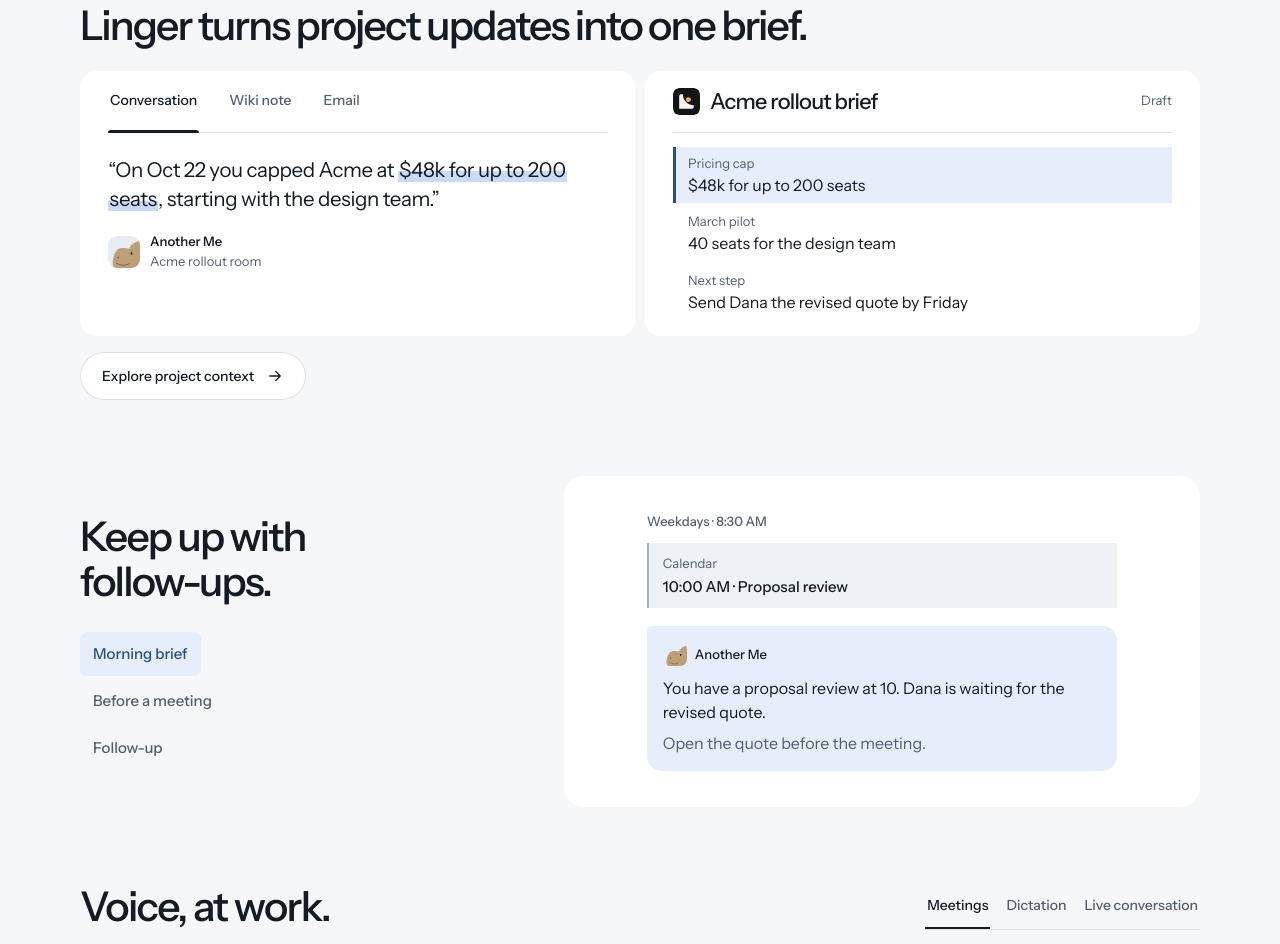
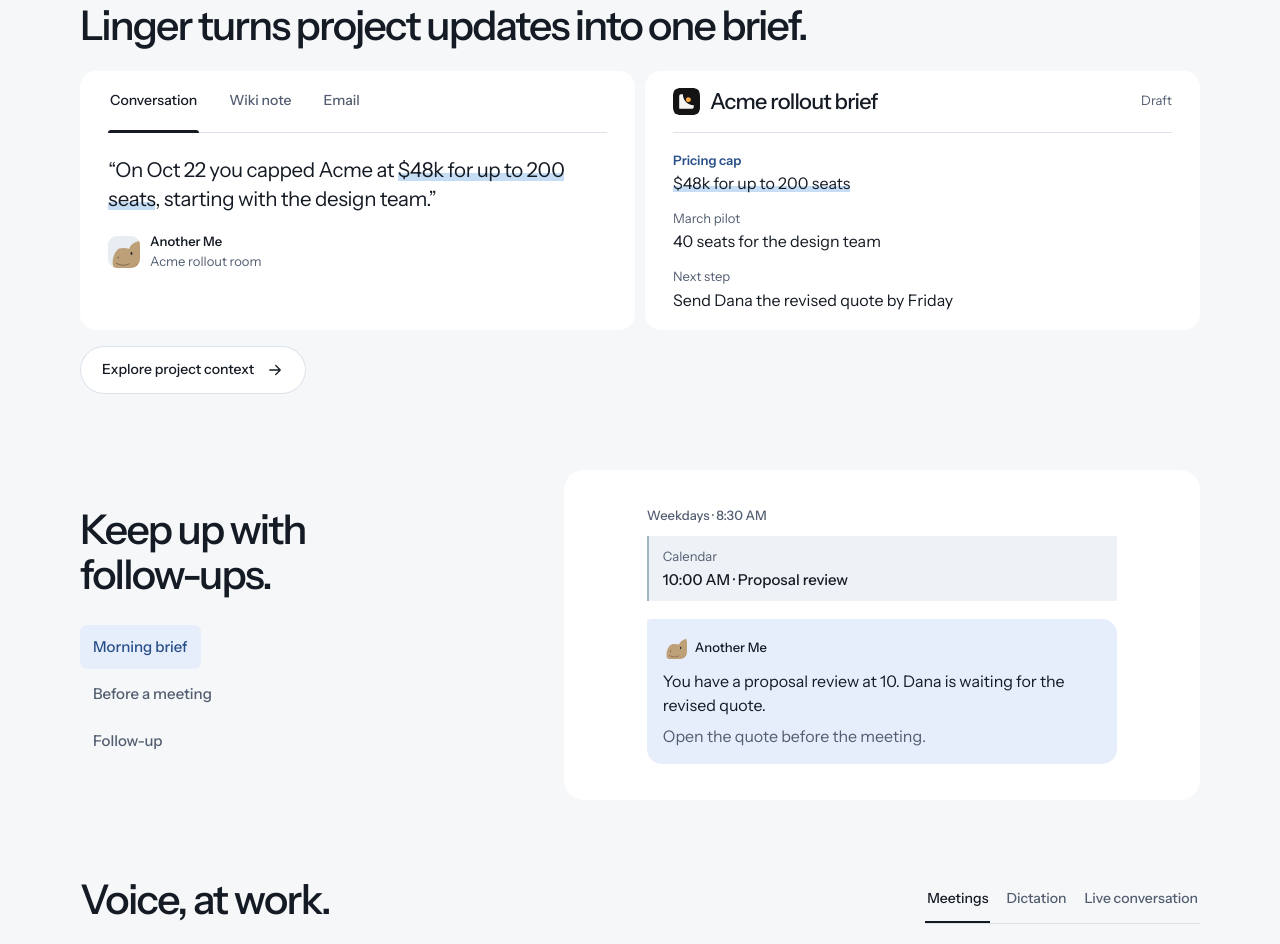
Before and after one commit to cora-is-volcano/linger-landing-page, a plain HTML site: page index.html in a window 1280 px wide. Shown: the part 2398-3342 px from the top of the page. Drawn offline with Linux system fonts and the light colour scheme; a web font is replaced by a local one.

Commit message:
Highlight the matching brief sentence alongside its source

```diff
--- a/index.html
+++ b/index.html
@@ -8,7 +8,7 @@
 <link rel="preload" as="font" type="font/woff2" href="./fonts/Switzer-Variable.woff2" crossorigin>
 <link rel="stylesheet" href="./typography.css?v=728f502668b2">
 <link rel="stylesheet" href="./review-theme.css?v=7ac91b760c91"><link rel="stylesheet" href="./review-demo.css?v=d7884f5a9106"><link rel="stylesheet" href="./review-content.css?v=71283d3bccde"><link rel="stylesheet" href="./review-footer.css?v=79159edae0bf">
-<link rel="stylesheet" href="./product-memory.css?v=8c8a2359a153"><link rel="stylesheet" href="./product-routines.css?v=e3a11dd38c0a"><link rel="stylesheet" href="./product-voice.css?v=0fe1a1039952">
+<link rel="stylesheet" href="./product-memory.css?v=0ab3f2866a32"><link rel="stylesheet" href="./product-routines.css?v=e3a11dd38c0a"><link rel="stylesheet" href="./product-voice.css?v=0fe1a1039952">
 <link rel="stylesheet" href="./customer-notes.css?v=ca4cd74ece69">
 <link rel="stylesheet" href="./action-system.css?v=88b748ac065b">
 
@@ -188,9 +188,9 @@
     <article class="memory-brief" aria-labelledby="memory-brief-title">
       <header><img src="./media/linger-mark.svg" width="27" height="27" alt="Linger"><h3 id="memory-brief-title">Acme rollout brief</h3><span>Draft</span></header>
       <dl>
-        <div id="memory-pricing" data-brief-source="conversation" aria-current="true"><dt>Pricing cap</dt><dd>$48k for up to 200 seats</dd></div>
-        <div id="memory-pilot" data-brief-source="notes"><dt>March pilot</dt><dd>40 seats for the design team</dd></div>
-        <div id="memory-followup" data-brief-source="email"><dt>Next step</dt><dd>Send Dana the revised quote by Friday</dd></div>
+        <div id="memory-pricing" data-brief-source="conversation" aria-current="true"><dt>Pricing cap</dt><dd><span>$48k for up to 200 seats</span></dd></div>
+        <div id="memory-pilot" data-brief-source="notes"><dt>March pilot</dt><dd><span>40 seats for the design team</span></dd></div>
+        <div id="memory-followup" data-brief-source="email"><dt>Next step</dt><dd><span>Send Dana the revised quote by Friday</span></dd></div>
       </dl>
     </article>
   </div>
--- a/product-memory.css
+++ b/product-memory.css
@@ -2,7 +2,7 @@
 .product-memory h2 { margin:0 0 22px; max-width:32ch; font:530 var(--section-title)/1.12 var(--font-body); letter-spacing:-.045em; }
 .memory-workspace {
   --sheet-inset:clamp(16px,2.2vw,28px);
-  --marker:#c8dbfa;
+  --marker:color-mix(in srgb, var(--action) 55%, white);
   display:grid;
   grid-template-columns:repeat(2,minmax(0,1fr));
   gap:10px;
@@ -38,7 +38,13 @@
 /* Reserve room for the longest excerpt as sources change. */
 .memory-excerpt[hidden] { display:block!important; visibility:hidden; opacity:0; pointer-events:none; }
 .memory-excerpt blockquote { margin:0; max-width:36ch; font:400 clamp(18px,1.6vw,22px)/1.45 var(--font-body); letter-spacing:-.018em; text-wrap:pretty; }
-.memory-excerpt mark { padding-inline:.06em; background:linear-gradient(transparent 58%,var(--marker) 58%); color:inherit; box-decoration-break:clone; -webkit-box-decoration-break:clone; }
+.memory-excerpt mark,
+.memory-brief [aria-current=true] dd > span {
+  background:linear-gradient(transparent 64%,var(--marker) 64%,var(--marker) 96%,transparent 96%);
+  color:inherit;
+  -webkit-box-decoration-break:clone;
+  box-decoration-break:clone;
+}
 .excerpt-author { display:flex; align-items:center; gap:10px; margin-top:18px; }
 .excerpt-author img, .excerpt-avatar { width:32px; height:32px; flex-shrink:0; border-radius:9px; }
 .excerpt-author img, .excerpt-avatar--wiki { background:#e8ecf3; }
@@ -52,11 +58,10 @@
 .memory-brief header img { border-radius:6px; }
 .memory-brief h3 { font:500 clamp(18px,1.7vw,22px)/1.2 var(--font-body); letter-spacing:-.035em; }
 .memory-brief header > span { margin-left:auto; color:var(--muted); font-size:13px; }
-.memory-brief dl { display:grid; gap:2px; margin:14px 0 0; }
-.memory-brief dl > div { border-inline-start:3px solid transparent; padding:7px 12px; }
-.memory-brief dl > div[aria-current=true] { border-color:var(--accent-ink); background:var(--accent-soft); }
+.memory-brief dl { display:grid; gap:14px; margin:18px 0 2px; }
 .memory-brief dt { color:var(--muted); font-size:13px; line-height:1.4; }
-.memory-brief dd { margin:2px 0 0; font-size:16px; line-height:1.4; }
+.memory-brief [aria-current=true] dt { color:var(--accent-ink); font-weight:600; }
+.memory-brief dd { margin:3px 0 0; font-size:16px; line-height:1.45; }
 .product-memory > .btn { display:flex; width:fit-content; margin:16px 0 0; }
 @media(max-width:760px) {
   .product-memory h2 { margin-bottom:20px; }
@@ -65,11 +70,10 @@
   .memory-sources, .memory-brief header { min-height:50px; }
   .memory-excerpt { padding-block:14px 0; }
   .excerpt-author { margin-top:12px; }
-  .memory-brief dl { margin-top:8px; }
+  .memory-brief dl { margin-top:14px; }
 }
 @media(forced-colors:active) {
   .memory-input, .memory-brief { outline:1px solid CanvasText; }
   .memory-sources button[aria-selected=true] { text-decoration:underline; }
-  .memory-excerpt mark { text-decoration:underline; }
-  .memory-brief dl > div[aria-current=true] { border-color:Highlight; }
+  .memory-excerpt mark, .memory-brief [aria-current=true] dd > span { text-decoration:underline; text-underline-offset:.15em; }
 }
```
